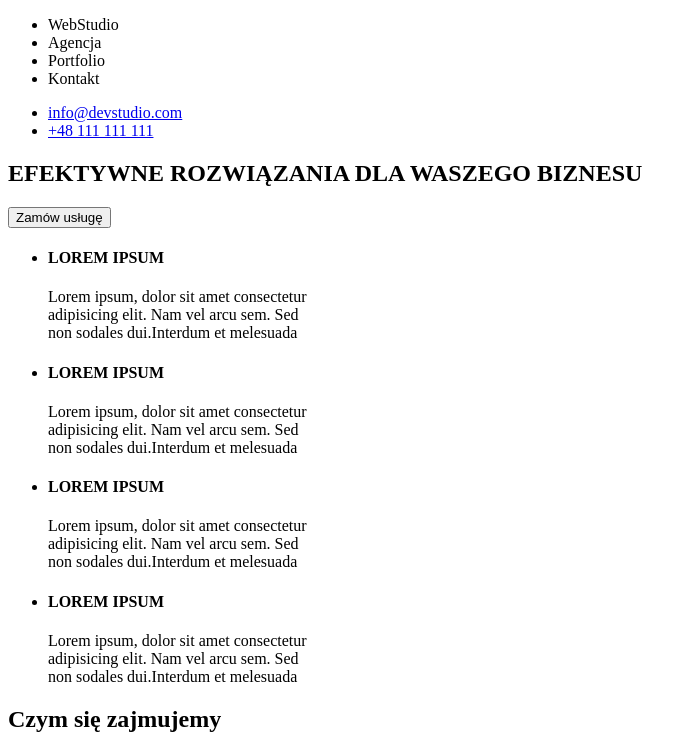
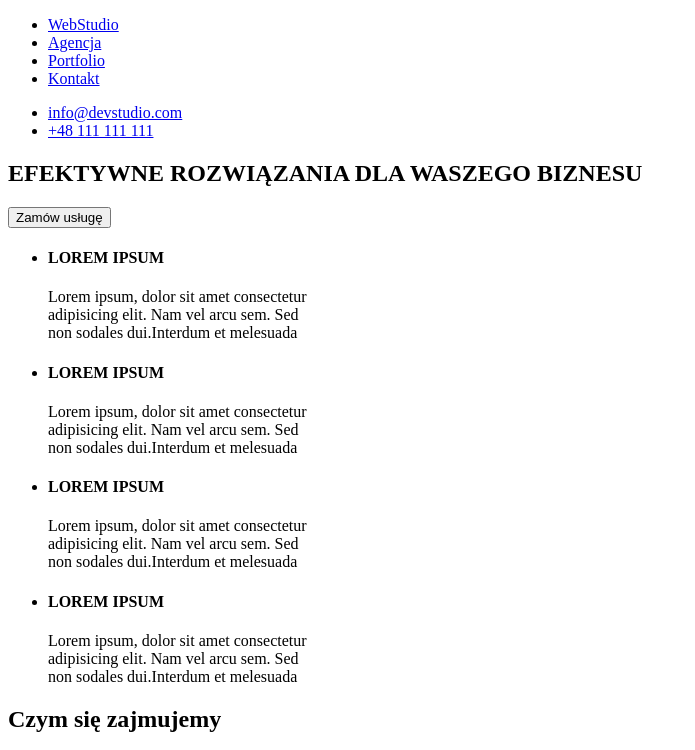
Before and after one commit to ApolinarySzumski/goit-markup-hw-01, a plain HTML site: page index.html in a window 1280 px wide. Shown: the top 750 px of the page, without its empty margins (0-695 px from the left). Drawn offline with Linux system fonts and the light colour scheme.

Commit message:
Poprawki
Poprawiono nawigacje oraz footer, dodano ahref do pozycji które tego wymagały

```diff
--- a/index.html
+++ b/index.html
@@ -8,10 +8,10 @@
     <header>
       <nav>
         <ul>
-          <li>WebStudio</li>
-          <li>Agencja</li>
-          <li>Portfolio</li>
-          <li>Kontakt</li>
+          <li><a href="WebStudio">WebStudio</a></li>
+          <li><a href="Agencja">Agencja</a></li>
+          <li><a href="Portfolio">Portfolio</a></li>
+          <li><a href="Kontakt">Kontakt</a></li>
         </ul>
       </nav>
       <ul>
@@ -146,7 +146,7 @@
     </main>
     <footer>
       <ul>
-        <li>Webstudio</li>
+        <li><a href="WebStudio">WebStudio</a></li>
         <li>
           <address>m. Warszawa, Aleje Jerozolimskie 21</address>
         </li>
```
Also changed, not shown: 1 other file.
